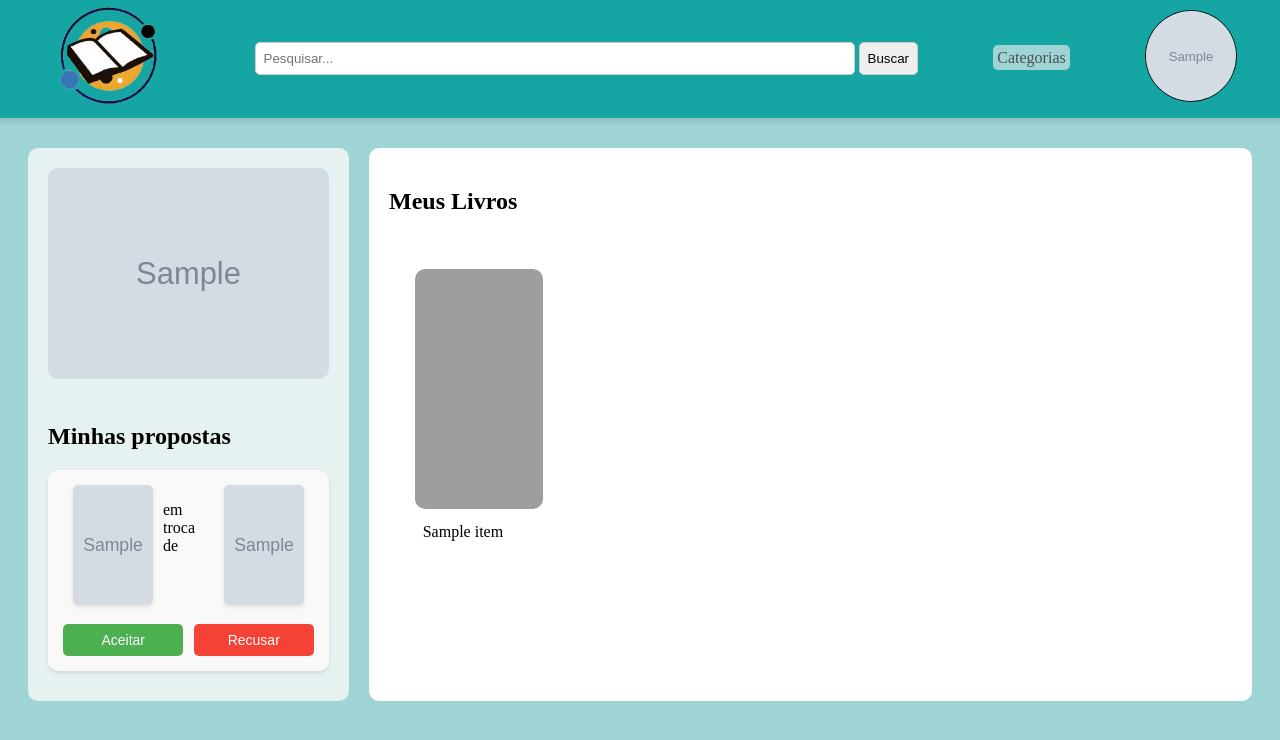
After one commit to apogeu-grupo1/processo-seletivo, a Flask app: template root/app/templates/perfil.html in a window 1280 px wide. The commit adds this page. Shown: the top 740 px of the page. Run offline with Flask 3, Linux system fonts and the light colour scheme; the template is opened without the code that fills it: most values are stand-ins (such as "Sample title", 1, 10 or a date in 2020); grey boxes marked "Sample" are stand-in pictures; grey boxes are pictures that could not be loaded.

Commit message:
Implementacao propostas de troca

```diff
--- a/root/app/app.py
+++ b/root/app/app.py
@@ -89,7 +89,7 @@
 
 def get_data_instancia(cursor, uuid_instancia):
     cursor.execute('''
-            SELECT Livros."Nome Livro", Livros."Autor Livro", Livros."Descricao do Livro", Livros."Foto Capa", Generos."Nome Genero", Instancias."UUID Instancia", Clientes."Foto CLiente", Clientes."UUID CLiente"
+            SELECT Livros."Nome Livro", Livros."Autor Livro", Livros."Descricao do Livro", Livros."Foto Capa", Generos."Nome Genero", Instancias."UUID Instancia", Clientes."Foto CLiente", Clientes."UUID CLiente", Clientes."Username Cliente"
             FROM Instancias
             JOIN Livros ON Instancias."UUID Livro" = Livros."UUID Livro"
             JOIN Generos ON Livros."UUID Genero" = Generos."UUID Genero"
@@ -109,12 +109,27 @@
 
 def get_minhas_instancias(cursor, uuid_cliente):
     cursor.execute('''
-            SELECT Livros."Nome Livro", Instancias."UUID Instancia"
+            SELECT Livros."Nome Livro", Instancias."UUID Instancia", Livros."Foto Capa"
             FROM Instancias
             JOIN Livros ON Instancias."UUID Livro" = Livros."UUID Livro"
             WHERE Instancias."UUID CLiente" = ?
         ''', (uuid_cliente,))
     return cursor.fetchall()
+
+def get_transacoes_data(cursor, uuid_cliente):
+    cursor.execute('''
+            SELECT Transações."UUID Transacao", inst1."UUID Instancia", inst2."UUID Instancia", livros1."Foto Capa", livros2."Foto Capa"
+            FROM Transações
+            JOIN Instancias AS inst1 ON Transações."UUID Instancia livro1" = inst1."UUID Instancia"
+			JOIN Instancias AS inst2 ON Transações."UUID Instancia livro2" = inst2."UUID Instancia"
+			JOIN Livros AS livros1 ON inst1."UUID Livro" = livros1."UUID Livro"
+			JOIN Livros AS livros2 ON inst2."UUID Livro" = livros2."UUID Livro"
+			WHERE inst1."UUID Cliente" = ?
+        ''', (uuid_cliente,))
+
+    rows = cursor.fetchall()
+    data = [{"uuid_transacao": row[0], "uuid_instancia_1": row[1], "uuid_instancia_2": row[2], "foto_capa_livro_1": row[3], "foto_capa_livro_2": row[4]} for row in rows]
+    return data
 
 # Rotas da aplicação
 @app.route('/', methods=['GET'])
@@ -246,7 +261,7 @@
         foto_cliente = get_foto_cliente(cursor, cliente_id)[0]
         all_generos = get_all_generos(cursor)
         client_books = get_minhas_instancias(cursor, cliente_id)
-        data_Instancia = [{"nome_livro": row[0], "autor_livro": row[1], "descricao_livro": row[2], "foto_livro": row[3], "genero_livro": row[4], "uuid_instancia": row[5], "foto_cliente": row[6], "uuid_cliente": row[7]} for row in data]
+        data_Instancia = [{"nome_livro": row[0], "autor_livro": row[1], "descricao_livro": row[2], "foto_livro": row[3], "genero_livro": row[4], "uuid_instancia": row[5], "foto_cliente": row[6], "uuid_cliente": row[7], "username_cliente": row[8]} for row in data]
 
     return render_template('instancia.html', data_Instancia=data_Instancia, foto_cliente=foto_cliente, all_generos=all_generos, client_books=client_books)
 
@@ -287,6 +302,20 @@
 
     return redirect(url_for('books', UUID_Instancia=uuid_instancia))
 
+@app.route('/perfil', methods=['GET'])
+def perfilGet():
+    cliente_id = session.get('cliente_id')
+    with connect_db() as conn:
+        cursor = conn.cursor()
+
+    foto_cliente = get_foto_cliente(cursor, cliente_id)[0]
+    data = get_minhas_instancias(cursor,cliente_id)
+    all_generos = get_all_generos(cursor)
+    transacao = get_transacoes_data(cursor, cliente_id)
+    print(transacao)
+
+    return render_template('perfil.html', foto_cliente=foto_cliente, data=data, all_generos=all_generos, transacao=transacao)
+
 # Execução da aplicação
 if __name__ == '__main__':
     app.run(debug=True)
--- a/root/app/static/css/instancia.css
+++ b/root/app/static/css/instancia.css
@@ -261,6 +261,12 @@
     background-color: #6ed3d4;
 }
 
+.username-cliente{
+    font-size: 17px;
+    margin-left: 6.2vw;
+    margin-top: -1px;
+}
+
 .flash-messages {
     z-index: 1000;
     position: relative;
--- /dev/null
+++ b/root/app/static/css/perfil.css
@@ -0,0 +1,342 @@
+body {
+    background-color: #9FD4D4;
+}
+
+main {
+    display: flex;
+    justify-content: center;
+    align-items: center;
+    height: 100vh;
+    margin: 0;
+
+}
+
+.navbar {
+    background-color:  #15A6A3;
+    height: 100px;
+    display: flex;
+    align-items: center;
+    justify-content: space-between;
+    width: 100%;
+    padding: 10px 20px;
+    position: relative;
+    bottom: 10px;
+    right: 10px;
+    box-shadow: 0 4px 6px rgba(0, 0, 0, 0.1);
+}
+
+.logo img{
+    height: 100px;
+    margin-left: 40px;
+}
+
+.profile {
+    position: relative;
+    display: inline-block;
+}
+
+.profile img{
+    height: 90px;
+    width: 90px;
+    border-radius: 50%;
+    border: 1.5px solid black;
+    position: relative;
+    margin-right: 45px;
+}
+
+.profile img:hover {
+    border: 1px solid white;
+}
+
+.searchbar{
+    display: flex;
+    align-items: center;
+    flex-direction: row;
+    margin-left: 50px;
+}
+
+.searchbar input {
+    width: 600px;
+    padding: 8px;
+    border-radius: 5px;
+    border: 1px solid #ccc;
+    box-sizing: border-box;
+}
+
+.searchbar button{
+    height: 100%;
+    padding: 8px;
+    border-radius: 5px;
+    border: 1px solid #ccc;
+}
+
+.nav-links {
+    list-style-type: none; /* Tira as bolinhas de topico da lista*/
+    margin: 30px;
+    padding: 0;
+    display: flex;
+}
+
+.nav-links li a {
+    color: rgb(75, 80, 81);
+    text-decoration: none;
+    background-color: #9FD4D4;
+    border-radius: 5px;
+    padding: 4px;
+}
+
+.nav-links li a:hover {
+    background-color: #fefdfd;
+    border-radius: 5px;
+}
+
+.dropdown-categorias {
+    position: relative;
+    cursor: pointer;
+}
+
+.dropdown-categorias-menu {
+    position: absolute;
+    top: 100%;
+    left: 0;
+    display: none;
+    background-color: white;
+    box-shadow: 0 8px 16px rgba(0, 0, 0, 0.1); /* Sombra para o dropdown */
+    border-radius: 5px; /* Bordas arredondadas */
+    overflow: hidden;
+    z-index: 1000;
+}
+
+.dropdown-categorias:hover .dropdown-categorias-menu {
+    display: block; /* Mostrar o menu quando o mouse estiver em cima */
+}
+
+.dropdown-categorias-menu a {
+    display: block;
+    padding: 0px;
+    color: #333;
+    text-decoration: none;
+    font-size: 16px;
+    border-bottom: 1px solid #ddd; /* Separar os itens */
+    transition: background-color 0.3s ease;
+}
+
+.dropdown-categorias-menu a:last-child {
+    border-bottom: none; /* Remover borda do último item */
+}
+
+.dropdown-categorias-menu a:hover {
+    background-color: #f1f1f1; /* Cor de fundo ao passar o mouse */
+}
+
+/* Transições */
+.dropdown-categorias-menu {
+    opacity: 0;
+    transform: translateY(-20px);
+    transition: opacity 0.3s ease, transform 0.3s ease;
+}
+
+.dropdown-categorias:hover .dropdown-categorias-menu {
+    opacity: 1;
+    transform: translateY(0);
+}
+.dropdown-foto {
+    display: none;
+    position: absolute;
+    background-color: white;
+    box-shadow: 0 0 2px black;
+    border-radius: 4px;
+
+}
+
+.dropdown-foto a {
+    color: black;
+    padding: 12px 16px;
+    text-decoration: none;
+    display: block;
+    border-bottom: 1px solid #f1f1f1;
+}
+
+.dropdown-foto a:hover {
+    background-color: #ddd;
+}
+
+.profile:hover .dropdown-foto {
+    display: block;
+}
+
+/* Estrutura da Página */
+.profile-page {
+    display: flex;
+    padding: 20px;
+}
+
+.sidebar {
+    width: 25%;
+    background-color: #E6F1F1;
+    padding: 20px;
+    border-radius: 10px;
+}
+
+.profile-picture img {
+    width: 100%;
+    border-radius: 10px;
+    margin-bottom: 20px;
+}
+
+.profile-options button {
+    width: 100%;
+    padding: 10px;
+    margin-bottom: 10px;
+    background-color: #9FD4D4;
+    border: none;
+    border-radius: 5px;
+    cursor: pointer;
+    font-size: 16px;
+}
+
+.profile-options button:hover {
+    background-color: #8EC4C4;
+}
+
+.friends-list{
+    display: grid;
+    grid-template-columns: 1fr 1fr 1fr 1fr;
+    grid-template-rows: auto auto auto auto;
+}
+
+.friends-list h3 {
+    margin-bottom: 10px;
+    font-size: 18px;
+    color: #333;
+}
+
+.friend img {
+    width: 50px;
+    height: 50px;
+    border-radius: 50%;
+    margin-right: 5px;
+}
+
+.main-content {
+    width: 75%;
+    padding: 20px;
+    margin-left: 20px;
+    background-color: #FFFFFF;
+    border-radius: 10px;
+}
+
+.category {
+    margin-bottom: 30px;
+}
+
+.category h3 {
+    font-size: 24px;
+    color: #333;
+    margin-bottom: 10px;
+}
+
+.book-list {
+    display: flex;
+    align-items: center;
+    gap: 10px;
+}
+
+.imagem img {
+    width: 100%;
+    height: 150px;
+    box-sizing: border-box;
+}
+
+
+.imagens{
+    display: flex;
+    flex-direction: column;
+
+    margin-left: 4%;
+    padding-top: 4%;
+}
+
+.primeira-fileira{
+    display: grid;
+    grid-template-columns: 1fr 1fr 1fr 1fr 1fr;
+    justify-content: center;
+}
+
+.proposta {
+    display: flex;
+    flex-direction: column; /* Alinha os elementos verticalmente */
+    align-items: center;
+    padding: 15px;
+    margin-bottom: 10px;
+    background-color: #f9f9f9;
+    border-radius: 10px;
+    box-shadow: 0 2px 4px rgba(0, 0, 0, 0.1);
+}
+
+.dados-troca {
+    display: flex;
+    justify-content: space-between;
+    width: 100%; /* Ocupa toda a largura disponível */
+}
+
+.dados-troca img {
+    width: 80px;
+    height: 120px;
+    object-fit: cover;
+    margin: 0 10px;
+    border-radius: 5px;
+    box-shadow: 0 2px 4px rgba(0, 0, 0, 0.1);
+}
+
+.botoes {
+    margin-top: 15px; /* Espaçamento entre as imagens e os botões */
+    display: flex;
+    justify-content: space-between; /* Mantém os botões espaçados uniformemente */
+    width: 100%; /* Faz os botões ocuparem a mesma largura das imagens */
+}
+
+.botoes button {
+    padding: 8px 16px;
+    border: none;
+    border-radius: 5px;
+    cursor: pointer;
+    background-color: #9FD4D4;
+    color: white;
+    font-size: 14px;
+    width: 48%; /* Para que os botões ocupem metade da largura */
+}
+
+.botoes button:first-child {
+    background-color: #4CAF50; /* Cor de aceitar */
+}
+
+.botoes button:last-child {
+    background-color: #f44336; /* Cor de recusar */
+}
+
+.botoes button:hover {
+    opacity: 0.8;
+}
+
+
+
+
+
+.imagensLivros{
+    margin: -5%;
+}
+
+
+.imagens img{
+    border-radius: 10px;
+    height: 30vh;
+    width: 10vw;
+    margin-bottom: 10px;
+
+}
+
+.imagens img:hover{
+    transform: scale(1.05);
+    transition: transform 0.3s ease;
+}
--- a/root/app/templates/busca-livros.html
+++ b/root/app/templates/busca-livros.html
@@ -33,11 +33,11 @@
             </li>
         </ul>
         <div class="profile">
-            <a href="#perfil"></a>
+            <a href="/perfil"></a>
                 <img src="{{ foto_cliente }}" alt="Perfil" height="80">
             </a>
             <div class="dropdown-foto">
-                <a href="#meuperfil">Meu Perfil</a>
+                <a href="/perfil">Meu Perfil</a>
                 <a href="#amigos">Amigos</a>
                 <a href="#configuracoes">Configurações</a>
                 <a href="#sair">Sair</a>
--- a/root/app/templates/instancia.html
+++ b/root/app/templates/instancia.html
@@ -33,11 +33,11 @@
             </li>
         </ul>
         <div class="profile">
-            <a href="#perfil"></a>
+            <a href="/perfil"></a>
                 <img src="{{ foto_cliente }}" alt="Perfil" height="80">
             </a>
             <div class="dropdown-foto">
-                <a href="#meuperfil">Meu Perfil</a>
+                <a href="/perfil">Meu Perfil</a>
                 <a href="#configuracoes">Configurações</a>
                 <a href="#sair">Sair</a>
             </div>
@@ -89,6 +89,7 @@
                     </div>
                     <div class="image-content">
                         <img class="foto-perfil" src="{{ item.foto_cliente }}" alt="Imagem do Dono">
+                        <p class="username-cliente">{{ item.username_cliente }}</p>
                     </div>
                 </div>
             </div>
--- a/root/app/templates/pagina-inicial.html
+++ b/root/app/templates/pagina-inicial.html
@@ -33,11 +33,11 @@
             </li>
         </ul>
         <div class="profile">
-            <a href="#perfil"></a>
+            <a href="/perfil"></a>
                 <img src="{{ foto_cliente }}" alt="Perfil" height="80">
             </a>
             <div class="dropdown-foto">
-                <a href="#meuperfil">Meu Perfil</a>
+                <a href="/perfil">Meu Perfil</a>
                 <a href="#amigos">Amigos</a>
                 <a href="#configuracoes">Configurações</a>
                 <a href="#sair">Sair</a>
--- /dev/null
+++ b/root/app/templates/perfil.html
@@ -0,0 +1,97 @@
+<!DOCTYPE html>
+<html lang="en">
+<head>
+    <meta charset="UTF-8">
+    <meta name="viewport" content="width=device-width, initial-scale=1.0">
+    <title>Página Inicial</title>
+    <link rel="stylesheet" href="{{ url_for('static', filename='css/perfil.css') }}">
+</head>
+<body>
+    <nav class="navbar">
+        <div class="logo">
+            <a href="/home">
+                <img src="/static/img/logo.png" alt="Logo" height="150"> <!-- Mudar a logo depois -->
+            </a>
+        </div>
+
+        <div class="searchbar">
+            <form action="/search" method="GET">
+                <input type="text" name="q" placeholder="Pesquisar...">
+                <button class="botao-busca" type="submit">Buscar</button>
+            </form>
+        </div>
+
+        <ul class="nav-links">
+            <li class="dropdown-categorias">
+                <a href="#categorias">Categorias</a> <!-- Mudar o link de redirecionamento -->
+
+                <div class="dropdown-categorias-menu">
+                    {% for item in all_generos %}
+                    <a href="search?q={{item}}">{{ item }}</a>
+                    {% endfor %}
+                </div>
+            </li>
+        </ul>
+        <div class="profile">
+            <a href="/perfil"></a>
+                <img src="{{ foto_cliente }}" alt="Perfil" height="80">
+            </a>
+            <div class="dropdown-foto">
+                <a href="/perfil">Meu Perfil</a>
+                <a href="#amigos">Amigos</a>
+                <a href="#configuracoes">Configurações</a>
+                <a href="#sair">Sair</a>
+            </div>
+        </div>
+    </nav>
+
+
+    <div class="profile-page">
+        <div class="sidebar">
+            <div class="profile-picture">
+                <img src="{{ foto_cliente }}" alt="Foto do perfil">
+            </div>
+            <div class="propostas-troca">
+                <h2>Minhas propostas</h2>
+                {% if transacao %}
+                {% for item in transacao %}
+                <div class="proposta">
+                    <div class="dados-troca">
+                        <a href="/books/{{ item.uuid_instancia_1 }}">
+                            <img src="{{ item.foto_capa_livro_1 }}" alt="imagem">
+                        </a>
+                        <p>em troca de</p>
+                        <a href="/books/{{ item.uuid_instancia_2 }}">
+                            <img src="{{ item.foto_capa_livro_2 }}" alt="imagem">
+                        </a>
+                    </div>
+                    <div class="botoes">
+                        <button>Aceitar</button>
+                        <button>Recusar</button>
+                    </div>
+                </div>
+               {% endfor %}
+               {% else %}
+               <p>Voce não possui nenhuma proposta de troca</p>
+               {% endif %}
+            </div>
+        </div>
+        <div class="main-content">
+            <h2>Meus Livros</h2>
+            <div class="imagens">
+                <div class="primeira-fileira">
+                    {% for item in data %}
+                    <div class="livro-titulo">
+                        <a href="/books/{{ item[1] }}" class="imagensLivros"><img src="{{ item[2] }}" alt="{{ item[0] }}"></a>
+                        <label for="imagensLivros">{{ item.titulo }}</label>
+                    </div>
+                    {% endfor %}
+                </div>
+            </div>
+            </div>
+        </div>
+    </div>
+
+
+</body>
+</html>
```
